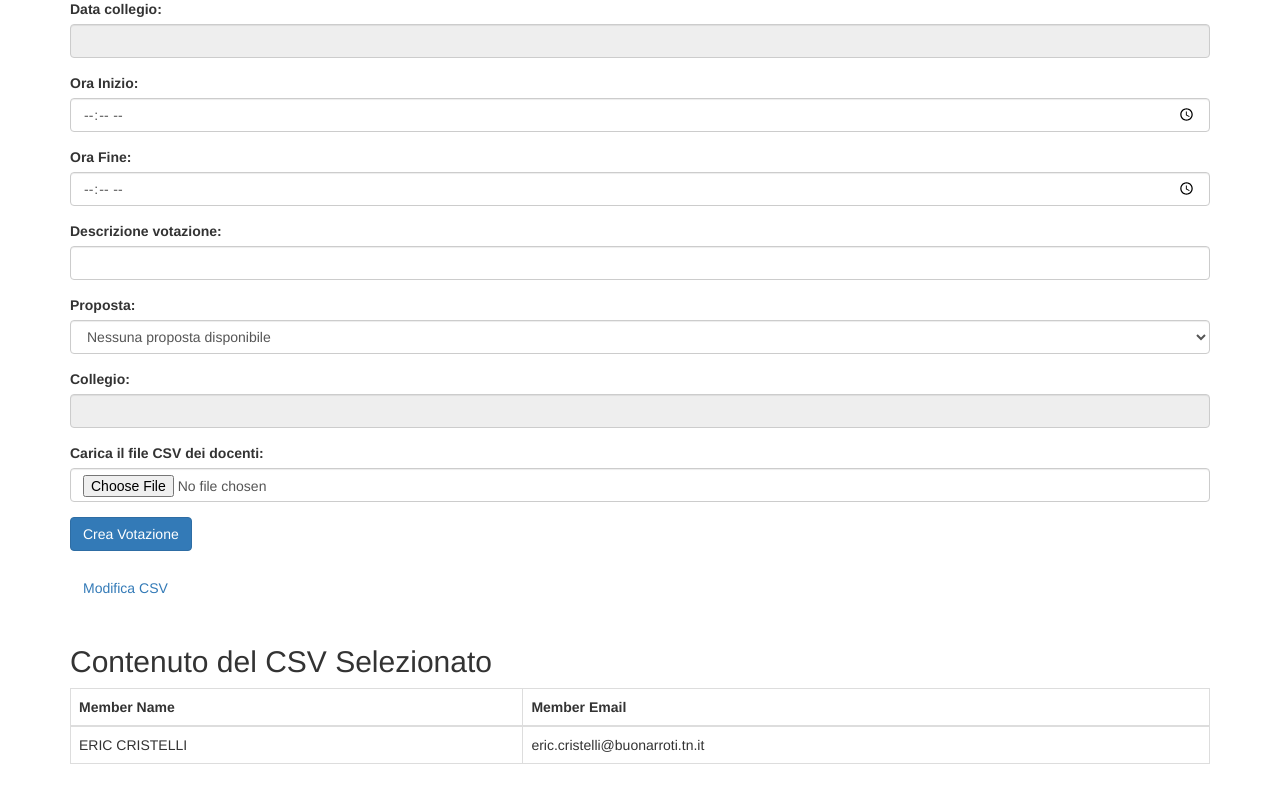
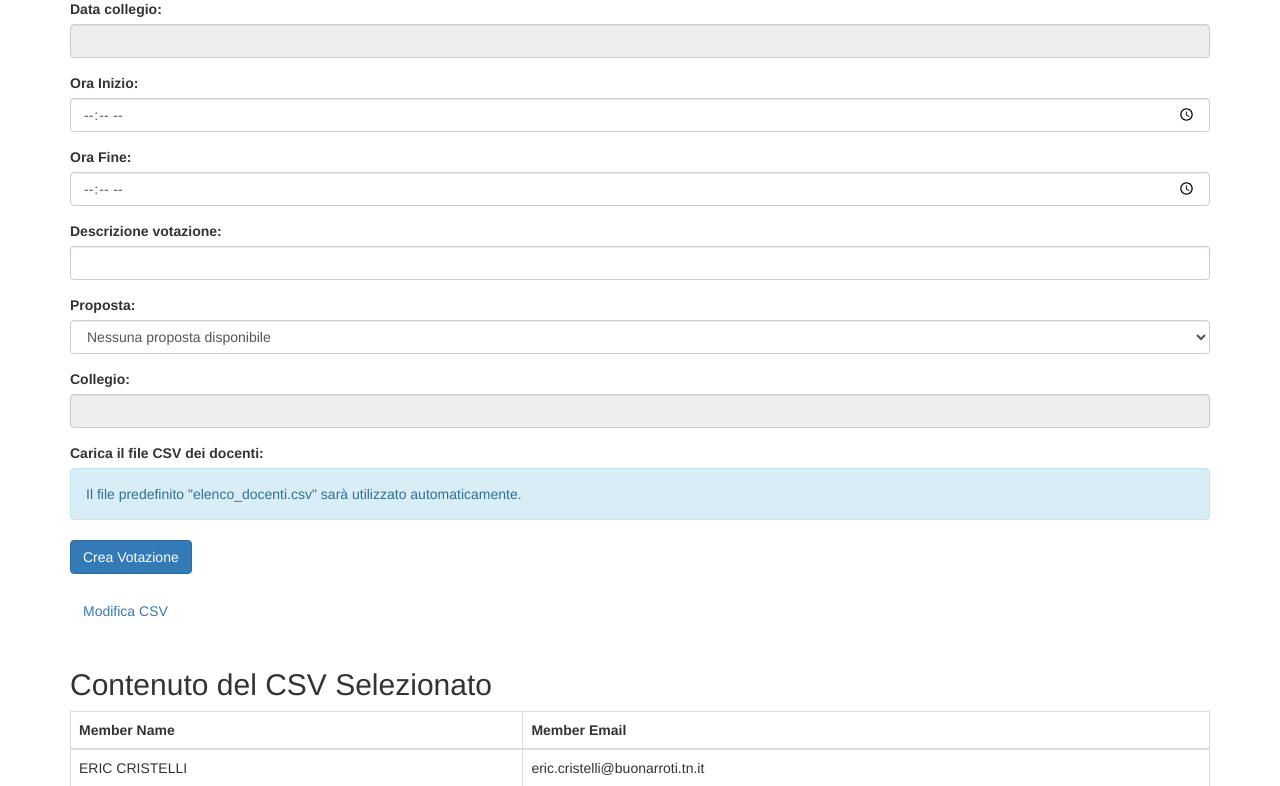
Before and after one commit to Tressilloide/GestioneCollegio, a PHP site: page /crea_votazione.php in a window 1280 px wide. Shown: the part 71-857 px from the top of the page. Before the commit the page ends 835 px from the top, so only its background shows below. Run offline with PHP 8.4, Linux system fonts and the light colour scheme; the visitor is signed in with stand-in values (Sample User, id 1); data that the repository does not hold is empty.

Commit message:
fix: quando viene creata una nuova votazione il programma prende automaticamente il csv nell'apposita cartella

```diff
--- a/crea_votazione.php
+++ b/crea_votazione.php
@@ -69,10 +69,9 @@ if (isset($_POST['crea_votazione'])) {
         $_SESSION['otp'] = $otp;
         $_SESSION['id_votazione'] = $id_votazione;
 
-        // Gestione del caricamento file CSV per abilitare i docenti alla votazione
-        if (isset($_FILES['file_csv']) && $_FILES['file_csv']['error'] == 0) {
-            $file_tmp = $_FILES['file_csv']['tmp_name'];
-            $file = fopen($file_tmp, 'r');
+        // Utilizzo del file CSV predefinito
+        if (file_exists($filename)) {
+            $file = fopen($filename, 'r');
             fgetcsv($file); // salta l'intestazione
             while (($line = fgetcsv($file)) !== FALSE) {
                 $email_docente = mysqli_real_escape_string($db_conn, $line[1]);
@@ -160,7 +159,7 @@ $proposte_result = mysqli_query($db_conn, "SELECT id_proposta, titolo FROM tprop
             </div>
             <div class="form-group">
                 <label for="file_csv">Carica il file CSV dei docenti:</label>
-                <input type="file" class="form-control" id="file_csv" name="file_csv" accept=".csv">
+                <p class="alert alert-info">Il file predefinito "elenco_docenti.csv" sarà utilizzato automaticamente.</p>
             </div>
             <button type="submit" class="btn btn-primary" name="crea_votazione">Crea Votazione</button>
         </form>
```
